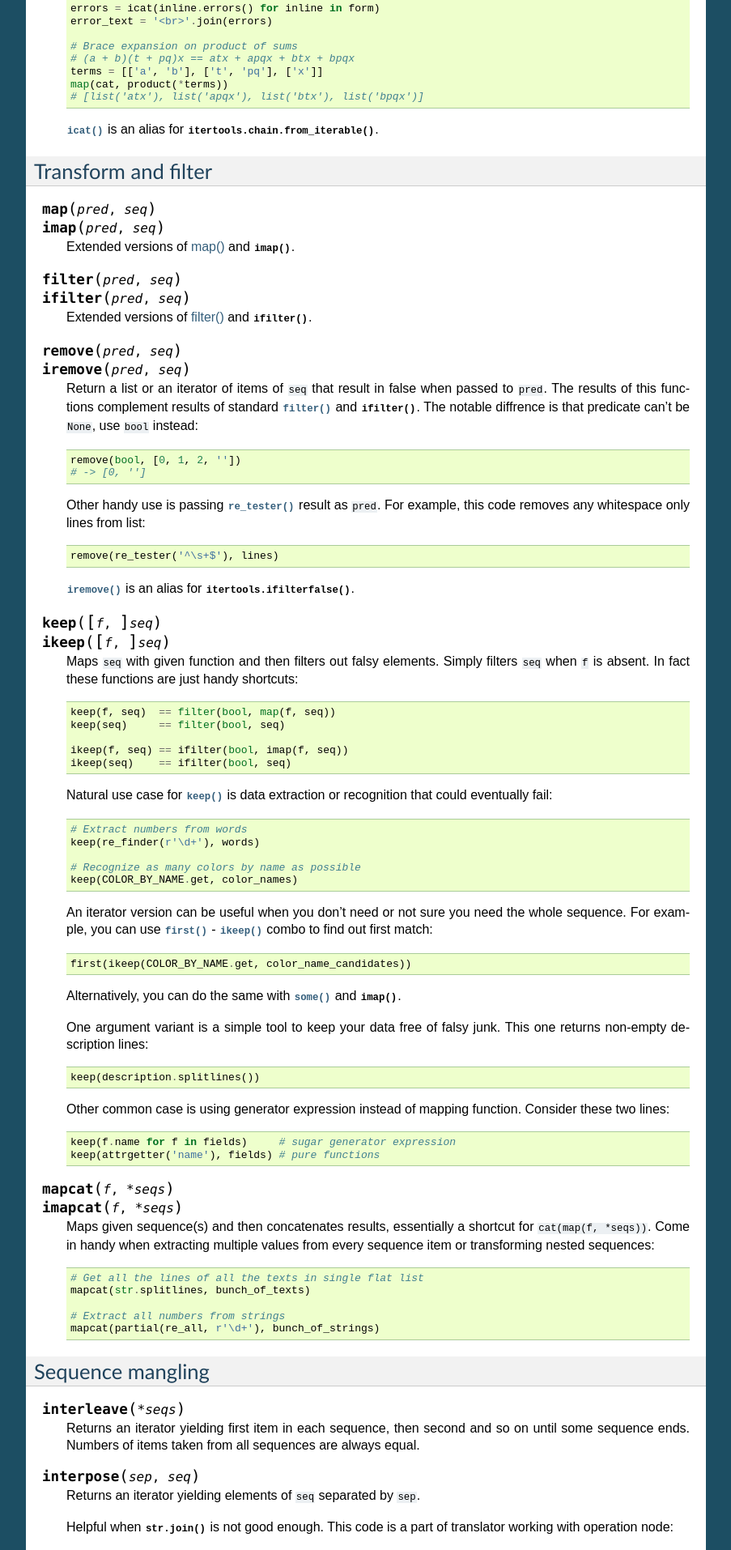
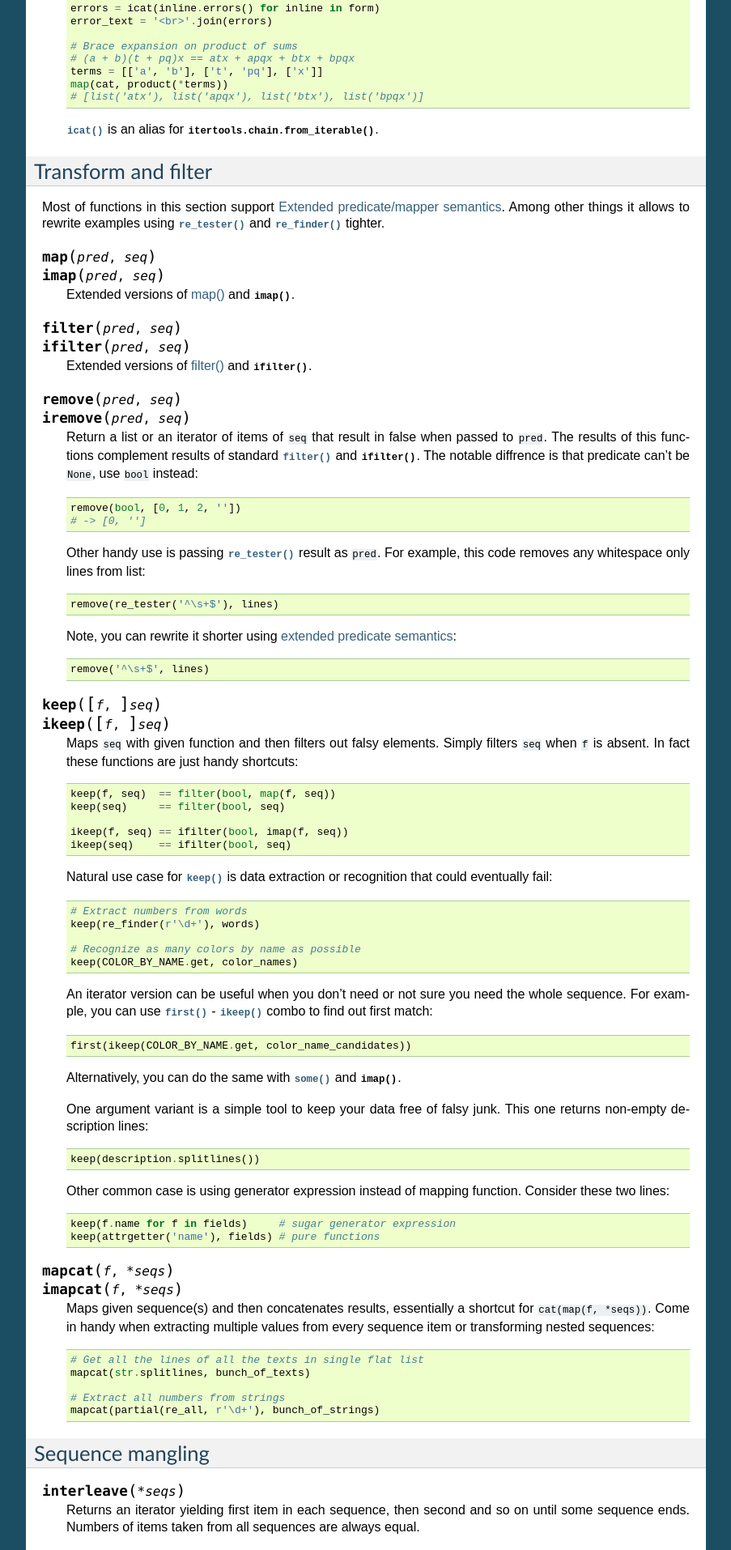
Before and after one commit to Jamaal224/funcy, a Sphinx documentation site: the page built from docs/seqs.rst, in a window 1280 px wide. Shown: the part 3140-5054 px from the top of the page at 81% size, without its empty margins (198-1101 px from the left). Built offline with Sphinx 7.4.7, drawn with Linux system fonts in a browser that asks for light colours; pages that are not in the unit, such as notebooks, are missing from menus.

Commit message:
Documented extended predicate/mapping sematics

```diff
--- a/README.rst
+++ b/README.rst
@@ -41,7 +41,7 @@ Walk through collection, creating it's transform (like map but preserves type)::
 Select a part of collection::
 
     select(even, {1,2,3,10,20})                  # {2,10,20}
-    select(re_tester('^a'), ('a','b','ab','ba')) # ('a','ab')
+    select(r'^a', ('a','b','ab','ba'))           # ('a','ab')
     select_keys(callable, {str: '', None: None}) # {str: ''}
     compact({2, None, '', 0})                    # {2,'',0}
 
--- /dev/null
+++ b/docs/_static/overrides.css
@@ -0,0 +1,15 @@
+@import "default.css";
+
+table.docutils td, table.docutils th {
+    border-right: 1px solid black;
+    padding: 5px;
+}
+
+table.docutils td:first-child, table.docutils th:first-child {
+    white-space: nowrap;
+}
+
+table.docutils td {
+    padding-top: 7px; padding-bottom: 7px;
+    background-color: #EEEEFF;
+}
--- a/docs/conf.py
+++ b/docs/conf.py
@@ -94,7 +94,7 @@ pygments_style = 'sphinx'
 # The theme to use for HTML and HTML Help pages.  See the documentation for
 # a list of builtin themes.
 html_theme = 'default'
-html_style = None # Supress RTD washy theme
+html_style = 'overrides.css' # Supress RTD washy theme
 
 # Theme options are theme-specific and customize the look and feel of a theme
 # further.  For a list of options available for each theme, see the
--- a/docs/index.rst
+++ b/docs/index.rst
@@ -20,6 +20,7 @@ Contents:
    calc
    objects
    other
+   extended_fns
 
 
 Indices and tables
--- a/docs/seqs.rst
+++ b/docs/seqs.rst
@@ -198,6 +198,8 @@ Unite
 Transform and filter
 --------------------
 
+Most of functions in this section support :ref:`extended_fns`. Among other things it allows to rewrite examples using :func:`re_tester` and :func:`re_finder` tighter.
+
 .. function:: map(pred, seq)
               imap(pred, seq)
 
@@ -222,7 +224,10 @@ Transform and filter
 
         remove(re_tester('^\s+$'), lines)
 
-    :func:`iremove` is an alias for :func:`itertools.ifilterfalse`.
+    Note, you can rewrite it shorter using :ref:`extended predicate semantics <extended_fns>`::
+
+        remove('^\s+$', lines)
+
 
 .. function:: keep([f], seq)
               ikeep([f], seq)
```
Also changed, not shown: docs/colls.rst (+9 -0 lines), docs/extended_fns.rst (added, +34 -0 lines).
